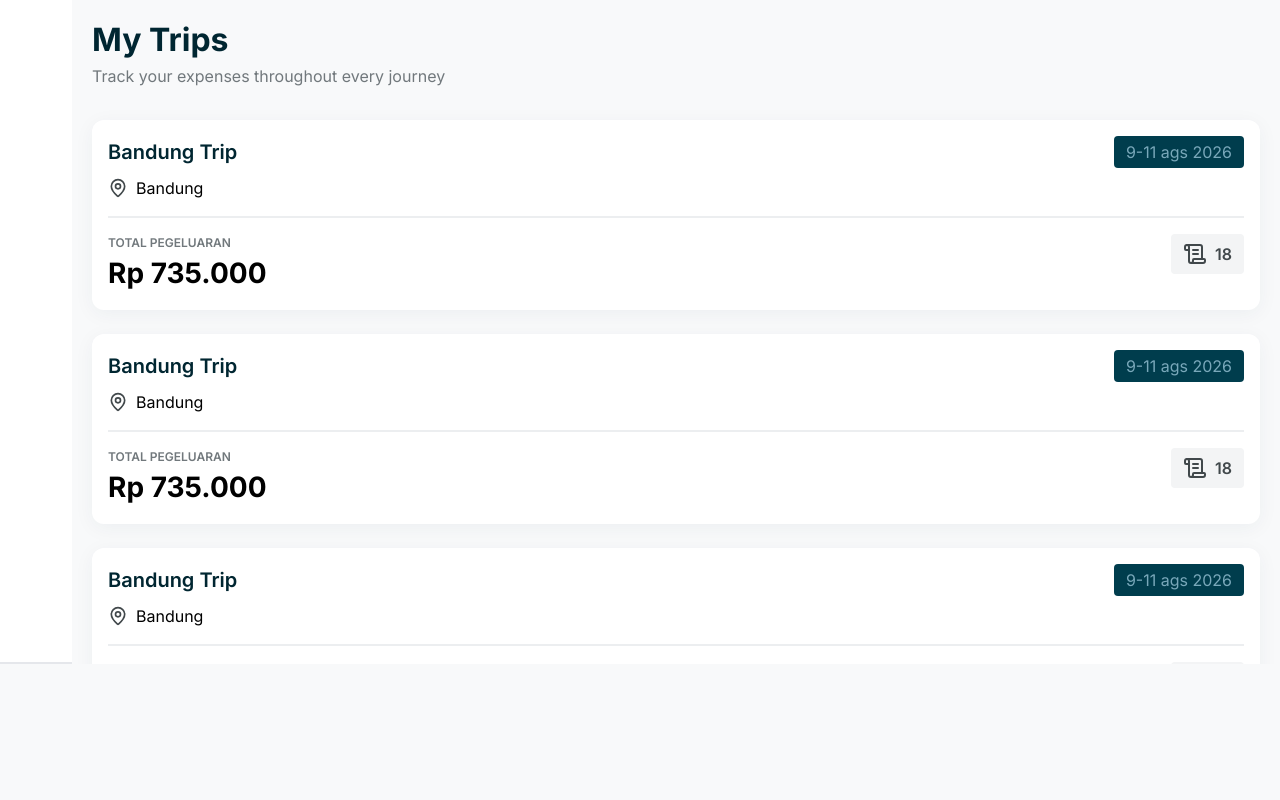
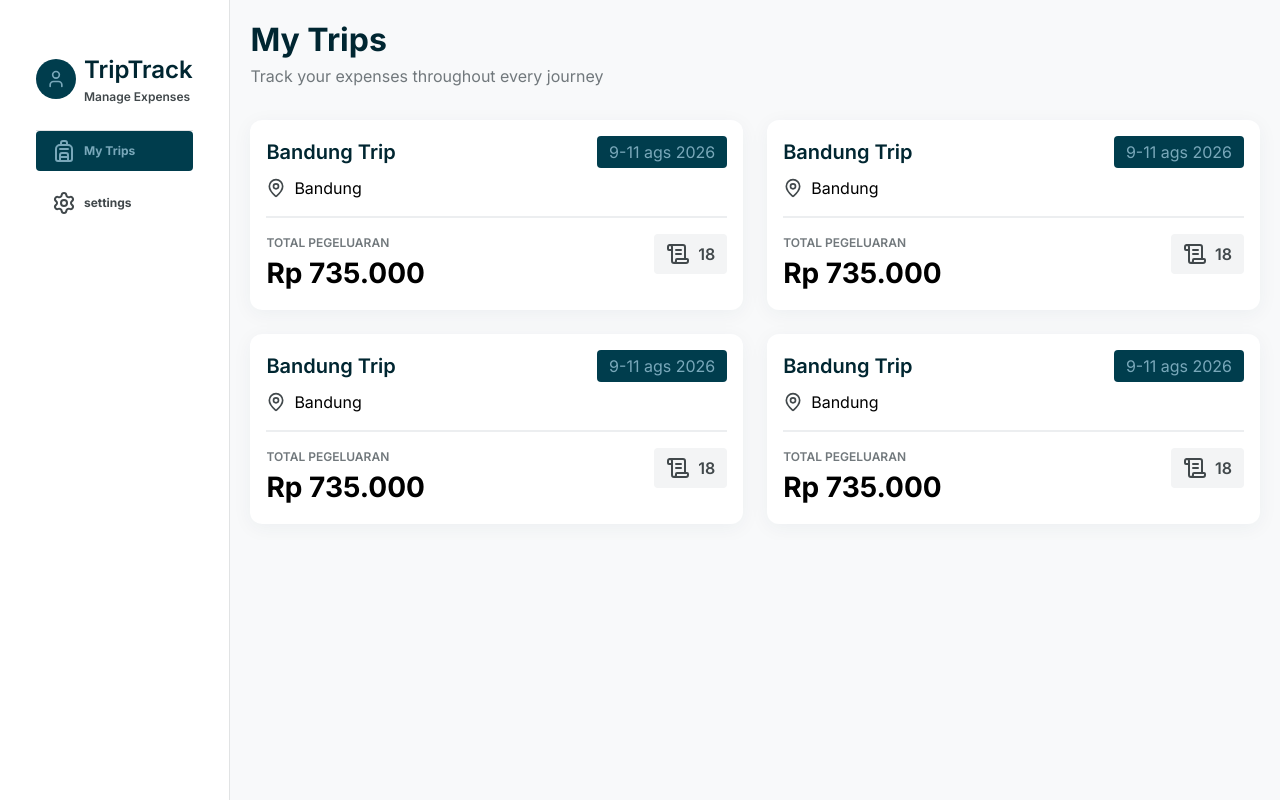
Before and after one commit to Zackyinnova/Tracking-Expense-Trip, a Python web app: template Templates/index.html in a window 1280 px wide. Run offline with Jinja, Linux system fonts and the light colour scheme; the template is opened without the code that fills it, so the values that code supplies are empty; some libraries are stand-ins or nearby versions.

Commit message:
style: styling sidebar for deskop

```diff
--- a/Static/css/style.css
+++ b/Static/css/style.css
@@ -22,6 +22,16 @@
     color: #002631;
 }
 
+.icon-people svg{
+    width: 20px;
+    height: 20px;
+    color: #79A8BA;
+}
+
+.icon-trip svg{
+    color: #79A8BA;
+}
+
 
 .scrollbar-hide::-webkit-scrollbar {
     display: none;
--- a/Templates/index.html
+++ b/Templates/index.html
@@ -15,7 +15,7 @@
     <script src="https://unpkg.com/lucide@latest"></script>
 </head>
 <body class="bg-[#F8F9FA] flex flex-col md:flex-row">
-    <header class="sticky top-0  px-5 py-5 bg-white border-b-2 ">
+    <header class="px-5 py-5 bg-white md:sticky md:top-0 md:h-screen md:w-[18%] md:border-r md:border-[#E1E3E4]">
             <!--For Mobile-->
             <section class="md:hidden">
                 <!--Left Navbar-->
@@ -38,13 +38,49 @@
 
             <!--For Deskop-->
             <section>
-                <div class="p-4 flex flex-col">
+                <div class="hidden md:block p-4 flex flex-col gap-6 ">
 
+                    <!--Header side bar-->
+                    <div class="flex flex-row items-center gap-2 py-2 pt-4 pb-6 border-b border-[#E1E3E4] ">
+                        <div class="bg-[#003D4D] flex justify-center w-[40px] h-[40px] items-center rounded-full">
+                            <div class="icon-people">
+                                <i data-lucide="user"></i>
+                            </div>
+                        </div>
+
+                        <div class="">
+                            <P class="text-[#002631] font-semibold text-[24px]">TripTrack</P>
+
+                            <P class="text-[#41484B] font-semibold text-[12px] whitespace-nowrap">Manage Expenses</P>
+                        </div>
+                    </div>
+
+                    <nav class="flex flex-col gap-3">
+                        <a href="">
+                            <div class="bg-[#003D4D] px-4 py-2 flex flex-row items-center gap-2 rounded">
+                                <div class="icon-trip">
+                                    <i data-lucide="backpack"></i>
+                                </div>
+
+                                <P class="text-[#79A8BA] font-bold text-[12px]">My Trips</P>
+                            </div>
+                        </a>
+
+                        <a href="">
+                            <div class=" px-4 py-2 flex flex-row items-center gap-2 rounded">
+                                <div class="icon-settings text-[#41484B] ">
+                                    <i data-lucide="settings"></i>
+                                </div>
+
+                                <P class="text-[#41484B] font-bold text-[12px]">settings</P>
+                            </div>
+                        </a>
+                    </nav>
                 </div>
             </section>
     </header>
 
-    <main class="w-full">
+    <main class="flex-1">
         <!--Header main-->
         <section>
             <div class="px-5 py-4">
@@ -57,7 +93,7 @@
 
         <!--Trip List-->
         <section>
-            <div class="px-5 py-4 flex flex-col gap-6 max-h-[70vh] scrollbar-hide overflow-auto">
+            <div class="px-5 py-4 grid grid-cols-1 md:grid-cols-2 gap-6 max-h-[70vh] scrollbar-hide overflow-auto ">
                 <div class="bg-white p-4 rounded-[12px] flex flex-col gap-4 shadow-[0_4px_20px_0_rgba(0,61,77,0.05)]">
                     <!--header card-->
                     <div class="flex flex-col gap-2 ">
```
